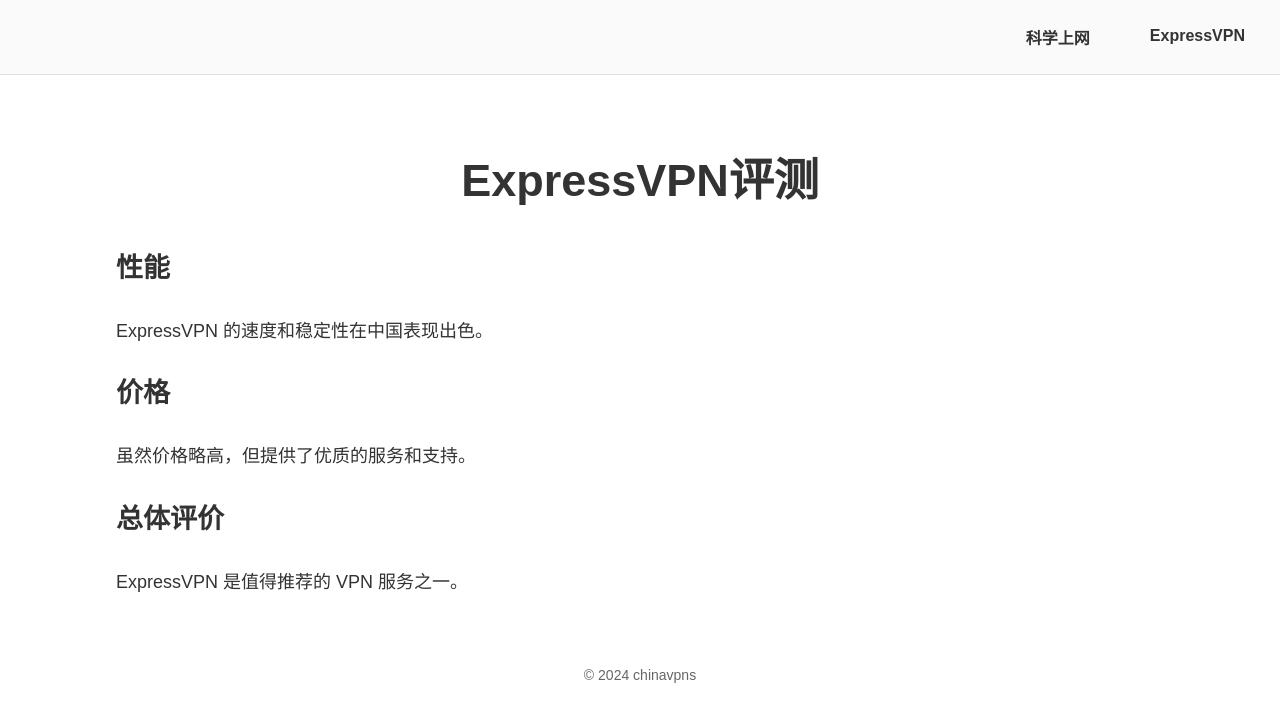
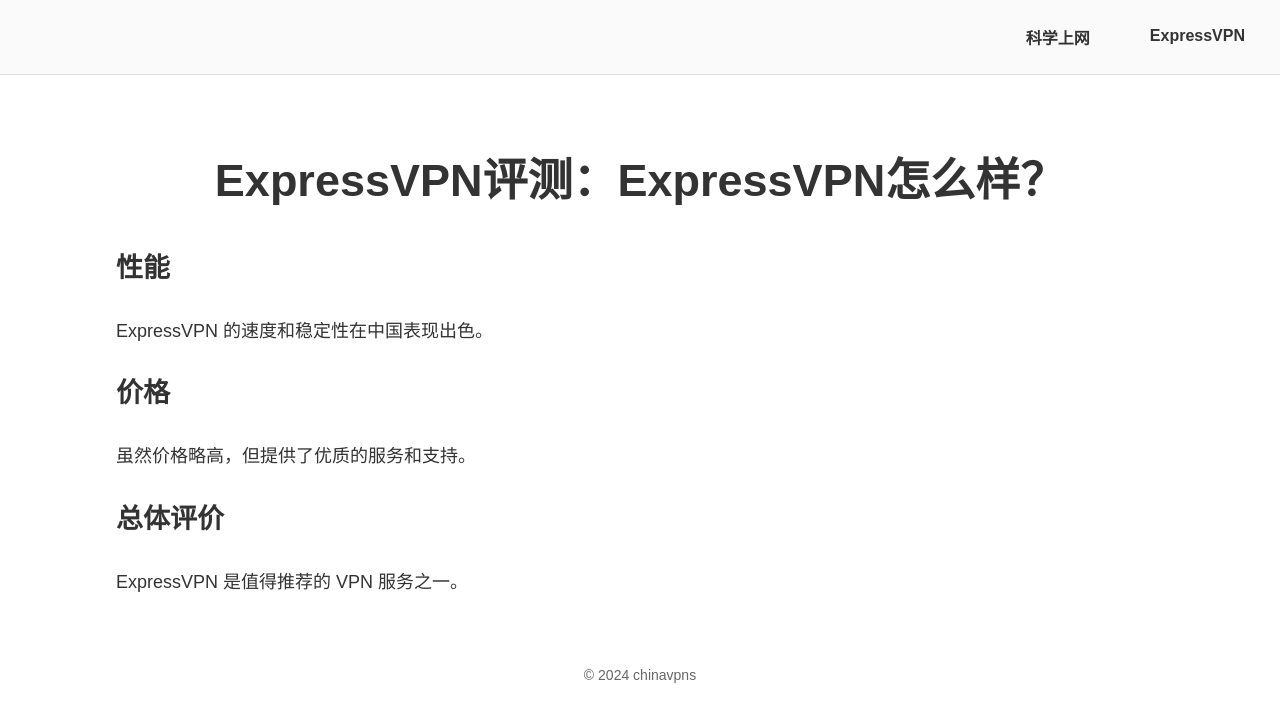
Before and after one commit to chinavpns/chinavpns.github.io, a Jekyll site: the page built from expressvpn/index.md, in a window 1280 px wide. Shown: the top 722 px of the page. Built offline with Jekyll 4.4.1, drawn with Linux system fonts in a browser that asks for light colours.

Commit message:
Update index.md

```diff
--- a/expressvpn/index.md
+++ b/expressvpn/index.md
@@ -1,9 +1,9 @@
 ---
 layout: default
-title: ExpressVPN评测
+title: ExpressVPN评测：ExpressVPN怎么样？
 ---
 
-# ExpressVPN评测
+# ExpressVPN评测：ExpressVPN怎么样？
 
 ## 性能
 
```
